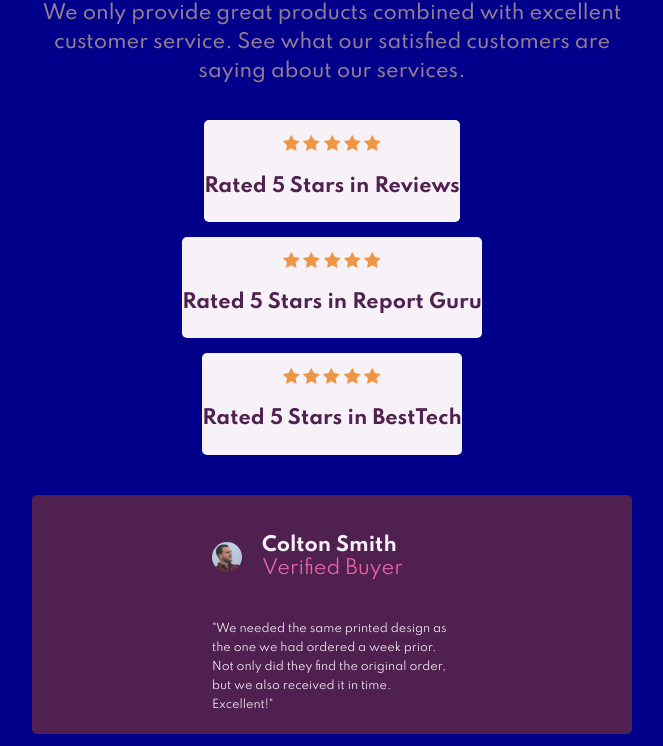
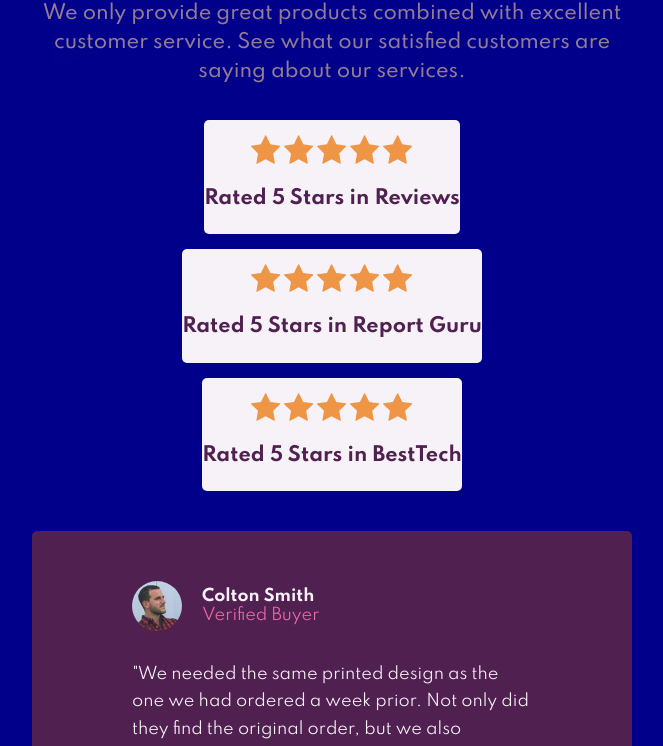
Before and after one commit to tonyruizo/social-proof-section, a plain HTML site: page index.html in a window 1280 px wide. Shown: the part 169-915 px from the top of the page, without its empty margins (308-971 px from the left). Drawn offline with Linux system fonts and the light colour scheme.

Commit message:
edit comment section

```diff
--- a/scss/main.scss
+++ b/scss/main.scss
@@ -70,6 +70,10 @@ body {
         border-radius: 5px;
         padding-top: 15px ;
         padding-bottom: 5px;
+
+        img {
+          width: 30px;
+        }
       }
     }
   }
@@ -160,7 +164,13 @@ footer {
 // ----Responsive
 
 // Tablet View
-@media (min-width: 820px) {
+@media (min-width: 768px) {
+
+  body {
+
+    background: url('../images/bg-pattern-top-mobile.svg') top 0 left 360px no-repeat,
+    url('../images/bg-pattern-bottom-mobile.svg') bottom 0 right 0 no-repeat;
+  }
   .container {
     width: 600px;
   }
@@ -185,28 +195,45 @@ footer {
   }
 
   .comment-container {
+    .comment-items {
+      .comment-item {
+        .profile {
+          display: flex;
+          width: 100%;
+          margin: 0 auto;
+          padding-top: 40px;
+          padding-left: 100px;
 
-    .profile {
           img {
             width: 50px;
+            border-radius: 50%;
           }
 
+          .profile-info {
+            color: $LightGrayishMagenta;
+            font-size: 1rem;
+          }
         }
 
-    .profile-info p {
-      font-size: 1.2rem;
+        .comment {
+          padding-bottom: 30px ;
+
+          p {
+            font-size: 1rem;
+            line-height: 1.7;
+            width: 400px;
+            text-align: left;
+            margin: 0 auto;
           }
-
-    .comment p {
-      font-size: 1.2rem;
-      width: 600px;
+        }
+      }
     }
   }
 }
 
 // Desktop view
 
-@media (min-width: 1220px) {
+@media (min-width: 1125px) {
   body{
     background-color: darkblue;
   }
```
Also changed, not shown: css/main.min.css. Lines whose indentation alone changed are shown as unchanged.
